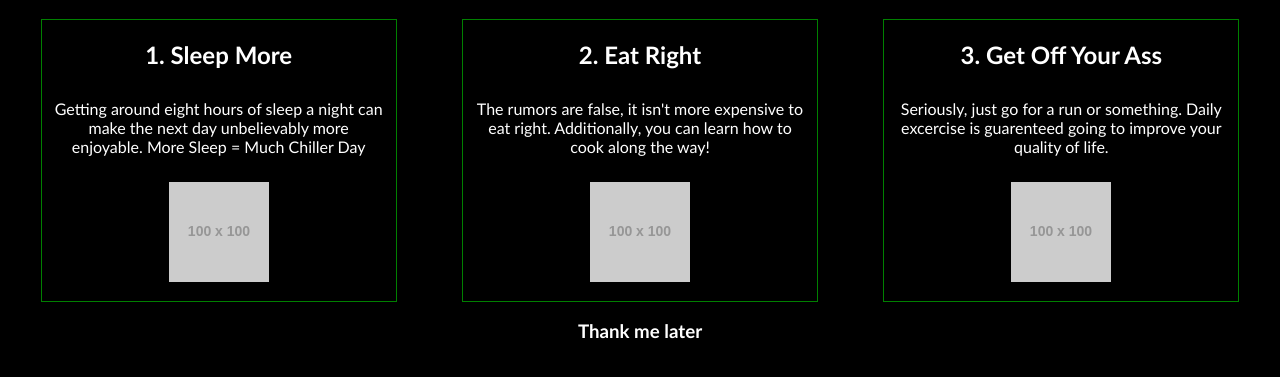
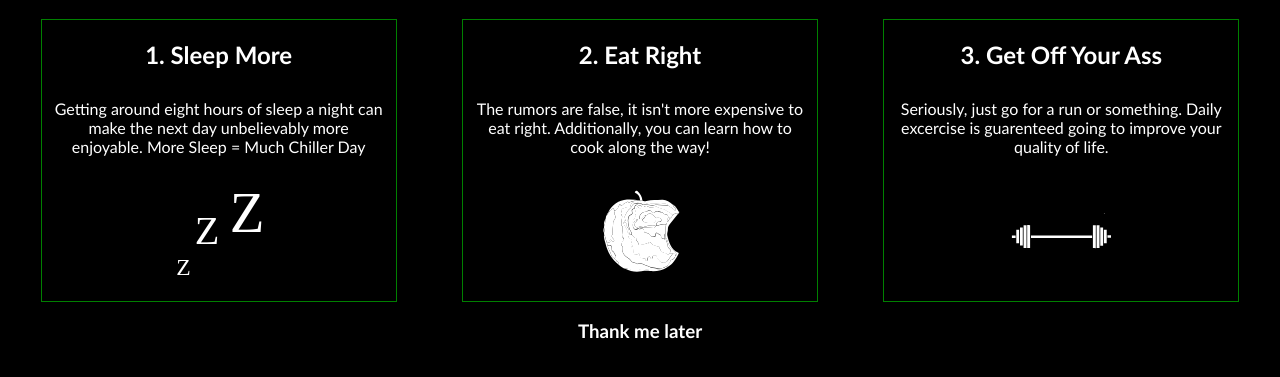
Before and after one commit to brno3767/flexbox, a plain HTML site: page index.html in a window 1280 px wide. Shown: the part 83-460 px from the top of the page. Drawn offline with Linux system fonts and the light colour scheme; placeholder pictures from the web are drawn by us.

Commit message:
added images

```diff
--- a/index.html
+++ b/index.html
@@ -18,13 +18,13 @@
 	<section>
 		<h2>1. Sleep More</h2>
 			<p>Getting around eight hours of sleep a night can make the next day unbelievably more enjoyable. More Sleep = Much Chiller Day</p>
-			<img src="http://placehold.it/100x100"><br>
+			<img src="img/flex1.svg" alt="img1" width="100px" height="100px"><br>
 	</section>
 
 	<section>
 		<h2>2. Eat Right</h2>
 			<p>	The rumors are false, it isn't more expensive to eat right. Additionally, you can learn how to cook along the way!</p>
-			<img src="http://placehold.it/100x100"><br>
+			<img src="img/flex2.svg" alt="img1" width="100px" height="100px"><br>
 
 	</section>
 
@@ -32,7 +32,7 @@
 		<h2>3. Get Off Your Ass</h2>
 			<p>Seriously, just go for a run or something. Daily excercise is guarenteed going to improve your quality of life.</p>
 
-			<img src="http://placehold.it/100x100"><br>
+			<img src="img/flex3.svg" alt="img1" width="100px" height="100px"><br>
 
 	</section>
 
```
Also changed, not shown: img/flex1.svg (added), img/flex2.svg (added), img/flex3.svg (added), 1 other file.
